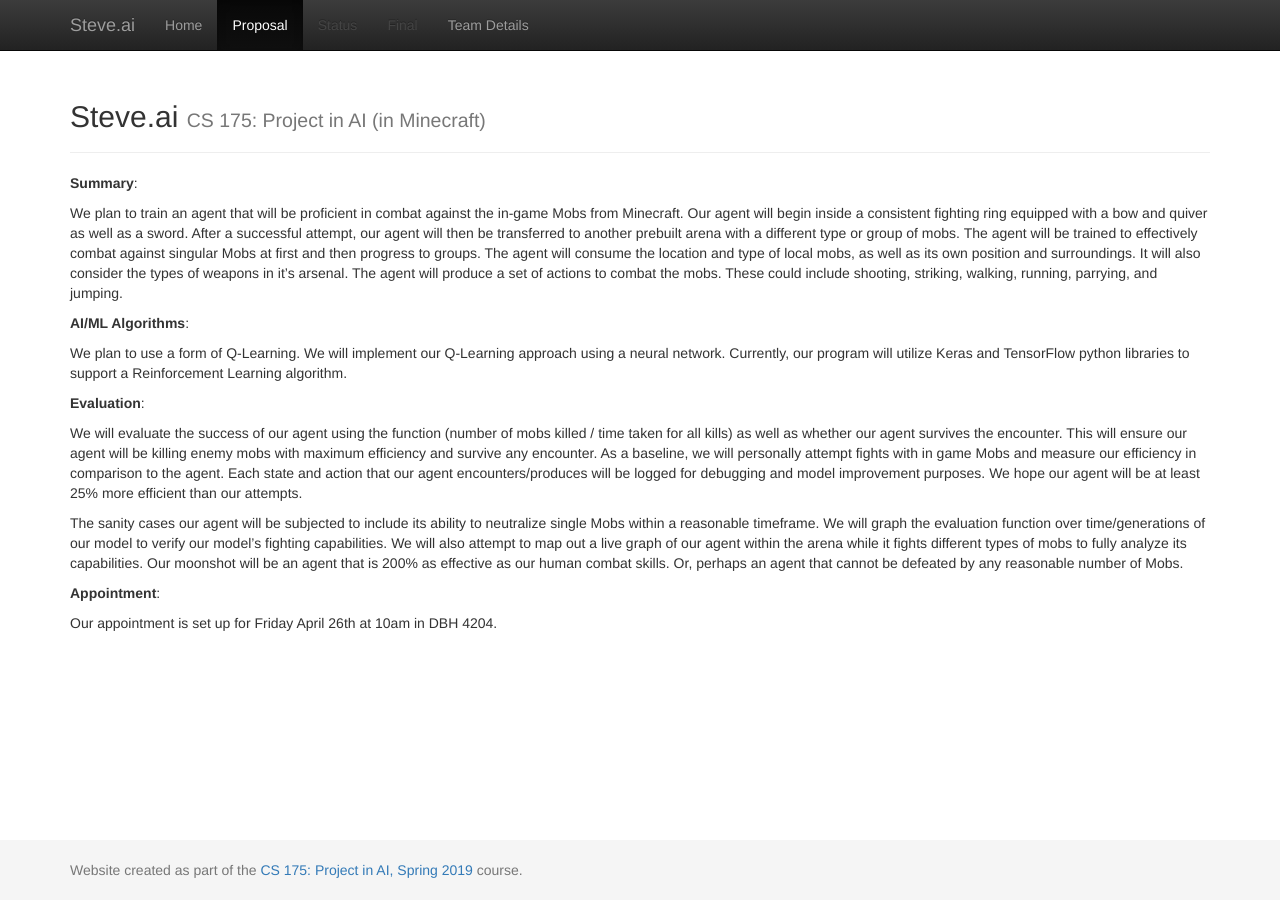
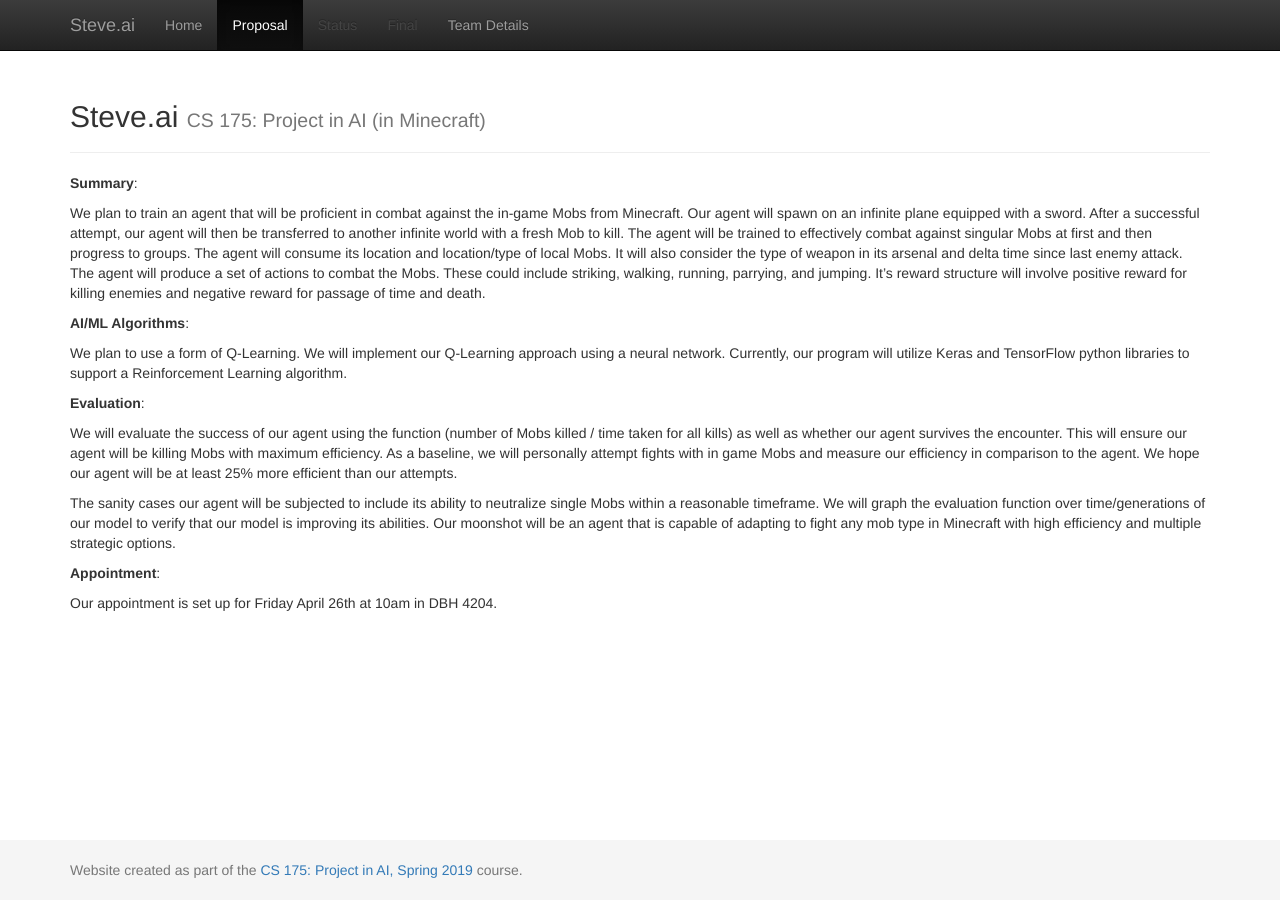
Before and after one commit to JahnChoi/steve.ai, a Jekyll site: the page built from docs/proposal.md, in a window 1280 px wide. Built offline with Jekyll 4.4.1, drawn with Linux system fonts in a browser that asks for light colours.

Commit message:
homepage and proposal updates

```diff
--- a/docs/proposal.md
+++ b/docs/proposal.md
@@ -6,7 +6,7 @@ title:  Proposal
 
 **Summary**:
 
-We plan to train an agent that will be proficient in combat against the in-game Mobs from Minecraft. Our agent will begin inside a consistent fighting ring equipped with a bow and quiver as well as a sword. After a successful attempt, our agent will then be transferred to another prebuilt arena with a different type or group of mobs. The agent will be trained to effectively combat against singular Mobs at first and then progress to groups. The agent will consume the location and type of local mobs, as well as its own position and surroundings. It will also consider the types of weapons in it’s arsenal. The agent will produce a set of actions to combat the mobs. These could include shooting, striking, walking, running, parrying, and jumping.
+We plan to train an agent that will be proficient in combat against the in-game Mobs from Minecraft. Our agent will spawn on an infinite plane equipped with a sword. After a successful attempt, our agent will then be transferred to another infinite world with a fresh Mob to kill. The agent will be trained to effectively combat against singular Mobs at first and then progress to groups. The agent will consume its location and location/type of local Mobs. It will also consider the type of weapon in its arsenal and delta time since last enemy attack. The agent will produce a set of actions to combat the Mobs. These could include striking, walking, running, parrying, and jumping. It's reward structure will involve positive reward for killing enemies and negative reward for passage of time and death.
 
 **AI/ML Algorithms**:
 
@@ -14,9 +14,9 @@ We plan to use a form of Q-Learning. We will implement our Q-Learning approach u
 
 **Evaluation**:
 
-We will evaluate the success of our agent using the function (number of mobs killed / time taken for all kills) as well as whether our agent survives the encounter. This will ensure our agent will be killing enemy mobs with maximum efficiency and survive any encounter. As a baseline, we will personally attempt fights with in game Mobs and measure our efficiency in comparison to the agent. Each state and action that our agent encounters/produces will be logged for debugging and model improvement purposes. We hope our agent will be at least 25% more efficient than our attempts.
+We will evaluate the success of our agent using the function (number of Mobs killed / time taken for all kills) as well as whether our agent survives the encounter. This will ensure our agent will be killing Mobs with maximum efficiency. As a baseline, we will personally attempt fights with in game Mobs and measure our efficiency in comparison to the agent. We hope our agent will be at least 25% more efficient than our attempts.
 
-The sanity cases our agent will be subjected to include its ability to neutralize single Mobs within a reasonable timeframe. We will graph the evaluation function over time/generations of our model to verify our model’s fighting capabilities. We will also attempt to map out a live graph of our agent within the arena while it fights different types of mobs to fully analyze its capabilities. Our moonshot will be an agent that is 200% as effective as our human combat skills. Or, perhaps an agent that cannot be defeated by any reasonable number of Mobs.
+The sanity cases our agent will be subjected to include its ability to neutralize single Mobs within a reasonable timeframe. We will graph the evaluation function over time/generations of our model to verify that our model is improving its abilities. Our moonshot will be an agent that is capable of adapting to fight any mob type in Minecraft with high efficiency and multiple strategic options.
 
 **Appointment**:
 
```
Also changed, not shown: docs/index.md (+5 -29 lines).
